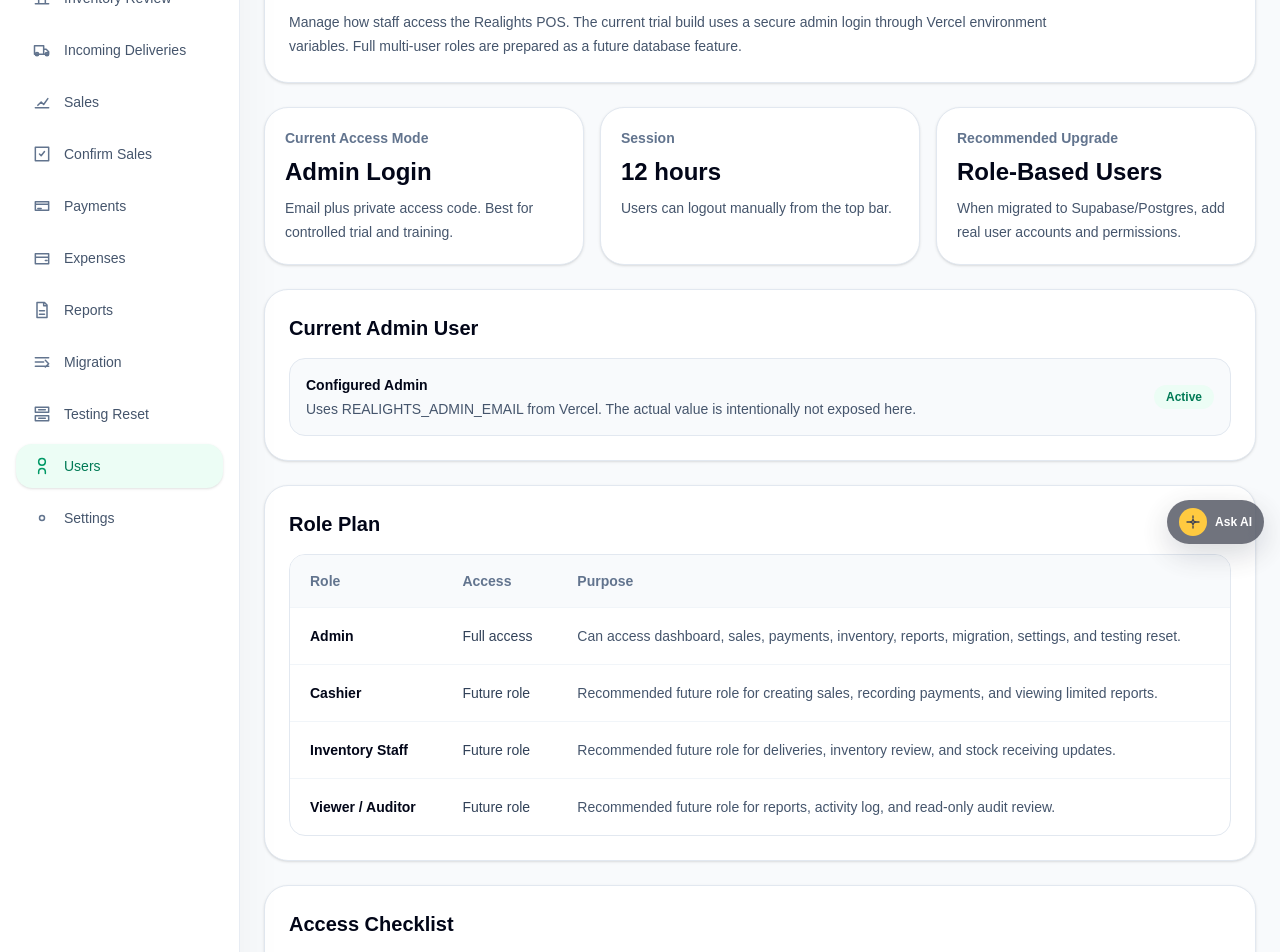
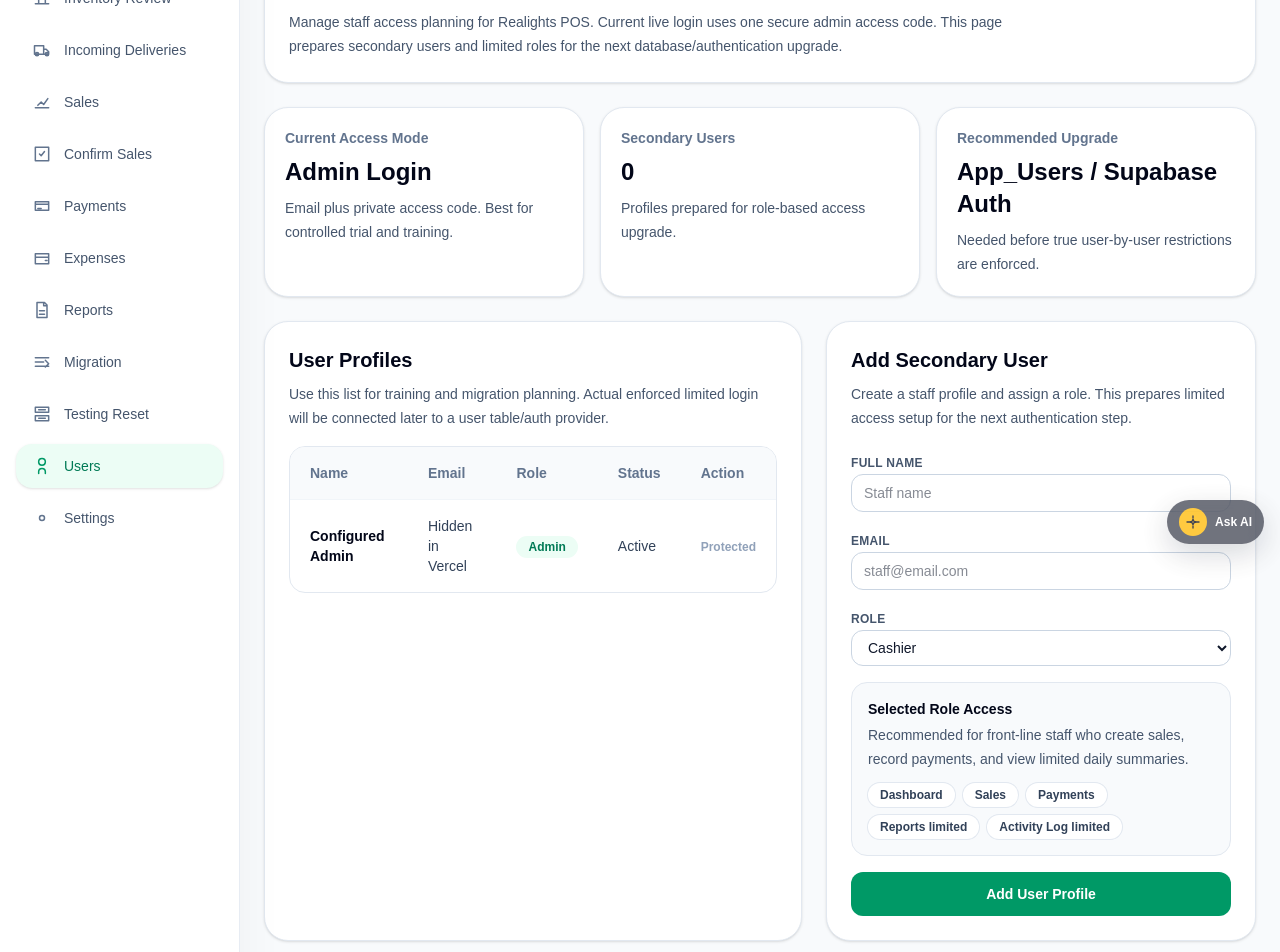
Before and after one commit to johncardinales-cpu/realight-dashboard, a Next.js app: page /users in a window 1280 px wide. Shown: the part 240-1192 px from the top of the page. Built offline with nearby package versions, Linux system fonts and the light colour scheme.

Commit message:
Add secondary user role planning and limited access matrix

```diff
--- a/app/users/page.tsx
+++ b/app/users/page.tsx
@@ -1,42 +1,95 @@
-const roles = [
-  {
-    role: "Admin",
+"use client";
+
+import { FormEvent, useMemo, useState } from "react";
+
+type RoleName = "Admin" | "Cashier" | "Inventory Staff" | "Viewer / Auditor";
+
+type UserProfile = {
+  name: string;
+  email: string;
+  role: RoleName;
+  status: "Active" | "Training" | "Disabled";
+};
+
+const roleAccess: Record<RoleName, { access: string; description: string; pages: string[] }> = {
+  Admin: {
     access: "Full access",
-    description: "Can access dashboard, sales, payments, inventory, reports, migration, settings, and testing reset.",
+    description: "Can manage all modules, settings, migration, reset tools, reports, and audit review.",
+    pages: ["Dashboard", "Incoming Deliveries", "Inventory", "Inventory Review", "Sales", "Confirm Sales", "Payments", "Expenses", "Reports", "Migration", "Testing Reset", "Users", "Settings", "Activity Log"],
   },
-  {
-    role: "Cashier",
-    access: "Future role",
-    description: "Recommended future role for creating sales, recording payments, and viewing limited reports.",
+  Cashier: {
+    access: "Sales and payments only",
+    description: "Recommended for front-line staff who create sales, record payments, and view limited daily summaries.",
+    pages: ["Dashboard", "Sales", "Payments", "Reports limited", "Activity Log limited"],
   },
-  {
-    role: "Inventory Staff",
-    access: "Future role",
-    description: "Recommended future role for deliveries, inventory review, and stock receiving updates.",
+  "Inventory Staff": {
+    access: "Inventory operations only",
+    description: "Recommended for staff receiving deliveries, checking stock, and marking items available/damaged/cancelled.",
+    pages: ["Dashboard", "Incoming Deliveries", "Inventory", "Inventory Review", "Activity Log limited"],
   },
-  {
-    role: "Viewer / Auditor",
-    access: "Future role",
-    description: "Recommended future role for reports, activity log, and read-only audit review.",
+  "Viewer / Auditor": {
+    access: "Read-only review",
+    description: "Recommended for owners/accounting/auditors who need reports, logs, and read-only stock review.",
+    pages: ["Dashboard", "Inventory Review", "Reports", "Activity Log"],
   },
+};
+
+const defaultUsers: UserProfile[] = [
+  { name: "Configured Admin", email: "Hidden in Vercel", role: "Admin", status: "Active" },
 ];
 
 const checklist = [
-  "Current login uses REALIGHTS_ADMIN_EMAIL and REALIGHTS_ACCESS_CODE from Vercel environment variables.",
-  "The access code is not displayed in the app for security.",
+  "Current production login still uses REALIGHTS_ADMIN_EMAIL and REALIGHTS_ACCESS_CODE from Vercel.",
+  "Secondary users here are a role/permission plan for trial and migration readiness.",
+  "For true enforced limited access, the next backend step is App_Users or Supabase Auth.",
+  "The access code is never displayed in the app for security.",
   "Logout is available in the top bar.",
-  "Future database upgrade should move users into a Users table with roles and permissions.",
 ];
 
+function RoleBadge({ role }: { role: RoleName }) {
+  const className = role === "Admin" ? "bg-emerald-50 text-emerald-700" : role === "Cashier" ? "bg-blue-50 text-blue-700" : role === "Inventory Staff" ? "bg-amber-50 text-amber-700" : "bg-violet-50 text-violet-700";
+  return <span className={`rounded-full px-3 py-1 text-xs font-bold ${className}`}>{role}</span>;
+}
+
 export default function UsersPage() {
+  const [users, setUsers] = useState<UserProfile[]>(defaultUsers);
+  const [name, setName] = useState("");
+  const [email, setEmail] = useState("");
+  const [role, setRole] = useState<RoleName>("Cashier");
+  const [message, setMessage] = useState("");
+
+  const selectedRole = useMemo(() => roleAccess[role], [role]);
+
+  function addUser(event: FormEvent<HTMLFormElement>) {
+    event.preventDefault();
+    if (!name.trim() || !email.trim()) {
+      setMessage("Name and email are required to add a secondary user profile.");
+      return;
+    }
+    if (users.some((user) => user.email.toLowerCase() === email.trim().toLowerCase())) {
+      setMessage("This email already exists in the user list.");
+      return;
+    }
+    setUsers((prev) => [...prev, { name: name.trim(), email: email.trim(), role, status: "Training" }]);
+    setName("");
+    setEmail("");
+    setRole("Cashier");
+    setMessage("Secondary user profile added for planning/training. Backend-enforced login can be connected next.");
+  }
+
+  function removeUser(emailToRemove: string) {
+    setUsers((prev) => prev.filter((user) => user.email !== emailToRemove));
+  }
+
   return (
     <section className="space-y-6">
       <div className="rounded-3xl border border-slate-200 bg-white p-6 shadow-sm">
         <p className="text-xs font-bold uppercase tracking-[0.35em] text-emerald-600">Access Control</p>
         <h1 className="mt-2 text-3xl font-bold tracking-tight text-slate-950">Users</h1>
         <p className="mt-2 max-w-3xl text-sm leading-6 text-slate-600">
-          Manage how staff access the Realights POS. The current trial build uses a secure admin login through Vercel environment variables. Full multi-user roles are prepared as a future database feature.
+          Manage staff access planning for Realights POS. Current live login uses one secure admin access code. This page prepares secondary users and limited roles for the next database/authentication upgrade.
         </p>
+        {message ? <p className="mt-4 rounded-2xl border border-emerald-100 bg-emerald-50 px-4 py-3 text-sm font-semibold text-emerald-700">{message}</p> : null}
       </div>
 
       <div className="grid grid-cols-1 gap-4 lg:grid-cols-3">
@@ -46,48 +99,70 @@ export default function UsersPage() {
           <p className="mt-2 text-sm leading-6 text-slate-600">Email plus private access code. Best for controlled trial and training.</p>
         </div>
         <div className="rounded-3xl border border-slate-200 bg-white p-5 shadow-sm">
-          <p className="text-sm font-semibold text-slate-500">Session</p>
-          <p className="mt-2 text-2xl font-bold text-slate-950">12 hours</p>
-          <p className="mt-2 text-sm leading-6 text-slate-600">Users can logout manually from the top bar.</p>
+          <p className="text-sm font-semibold text-slate-500">Secondary Users</p>
+          <p className="mt-2 text-2xl font-bold text-slate-950">{Math.max(users.length - 1, 0)}</p>
+          <p className="mt-2 text-sm leading-6 text-slate-600">Profiles prepared for role-based access upgrade.</p>
         </div>
         <div className="rounded-3xl border border-slate-200 bg-white p-5 shadow-sm">
           <p className="text-sm font-semibold text-slate-500">Recommended Upgrade</p>
-          <p className="mt-2 text-2xl font-bold text-slate-950">Role-Based Users</p>
-          <p className="mt-2 text-sm leading-6 text-slate-600">When migrated to Supabase/Postgres, add real user accounts and permissions.</p>
+          <p className="mt-2 text-2xl font-bold text-slate-950">App_Users / Supabase Auth</p>
+          <p className="mt-2 text-sm leading-6 text-slate-600">Needed before true user-by-user restrictions are enforced.</p>
         </div>
       </div>
 
-      <div className="rounded-3xl border border-slate-200 bg-white p-6 shadow-sm">
-        <h2 className="text-xl font-bold text-slate-950">Current Admin User</h2>
-        <div className="mt-4 rounded-2xl border border-slate-200 bg-slate-50 p-4">
-          <div className="flex flex-col gap-3 md:flex-row md:items-center md:justify-between">
-            <div>
-              <p className="text-sm font-bold text-slate-950">Configured Admin</p>
-              <p className="mt-1 text-sm text-slate-600">Uses REALIGHTS_ADMIN_EMAIL from Vercel. The actual value is intentionally not exposed here.</p>
-            </div>
-            <span className="w-fit rounded-full bg-emerald-50 px-3 py-1 text-xs font-bold text-emerald-700">Active</span>
+      <div className="grid gap-6 xl:grid-cols-[minmax(0,1fr)_430px]">
+        <div className="rounded-3xl border border-slate-200 bg-white p-6 shadow-sm">
+          <h2 className="text-xl font-bold text-slate-950">User Profiles</h2>
+          <p className="mt-2 text-sm leading-6 text-slate-600">Use this list for training and migration planning. Actual enforced limited login will be connected later to a user table/auth provider.</p>
+          <div className="mt-4 overflow-x-auto rounded-2xl border border-slate-200">
+            <table className="min-w-full text-left text-sm">
+              <thead className="bg-slate-50 text-slate-500">
+                <tr>
+                  <th className="px-5 py-4 font-semibold">Name</th>
+                  <th className="px-5 py-4 font-semibold">Email</th>
+                  <th className="px-5 py-4 font-semibold">Role</th>
+                  <th className="px-5 py-4 font-semibold">Status</th>
+                  <th className="px-5 py-4 font-semibold">Action</th>
+                </tr>
+              </thead>
+              <tbody>
+                {users.map((user) => (
+                  <tr key={user.email} className="border-t border-slate-100">
+                    <td className="px-5 py-4 font-bold text-slate-950">{user.name}</td>
+                    <td className="px-5 py-4 text-slate-700">{user.email}</td>
+                    <td className="px-5 py-4"><RoleBadge role={user.role} /></td>
+                    <td className="px-5 py-4 text-slate-700">{user.status}</td>
+                    <td className="px-5 py-4">
+                      {user.email === "Hidden in Vercel" ? <span className="text-xs font-semibold text-slate-400">Protected</span> : <button type="button" onClick={() => removeUser(user.email)} className="rounded-xl border border-slate-300 px-3 py-2 text-xs font-bold text-slate-700">Remove</button>}
+                    </td>
+                  </tr>
+                ))}
+              </tbody>
+            </table>
           </div>
         </div>
+
+        <form onSubmit={addUser} className="rounded-3xl border border-slate-200 bg-white p-6 shadow-sm">
+          <h2 className="text-xl font-bold text-slate-950">Add Secondary User</h2>
+          <p className="mt-2 text-sm leading-6 text-slate-600">Create a staff profile and assign a role. This prepares limited access setup for the next authentication step.</p>
+          <div className="mt-5 space-y-4">
+            <label className="block space-y-1"><span className="text-xs font-bold uppercase tracking-wide text-slate-600">Full Name</span><input className="w-full rounded-xl border border-slate-300 px-3 py-2 text-sm" value={name} onChange={(event) => setName(event.target.value)} placeholder="Staff name" /></label>
+            <label className="block space-y-1"><span className="text-xs font-bold uppercase tracking-wide text-slate-600">Email</span><input className="w-full rounded-xl border border-slate-300 px-3 py-2 text-sm" type="email" value={email} onChange={(event) => setEmail(event.target.value)} placeholder="staff@email.com" /></label>
+            <label className="block space-y-1"><span className="text-xs font-bold uppercase tracking-wide text-slate-600">Role</span><select className="w-full rounded-xl border border-slate-300 px-3 py-2 text-sm" value={role} onChange={(event) => setRole(event.target.value as RoleName)}><option>Cashier</option><option>Inventory Staff</option><option>Viewer / Auditor</option><option>Admin</option></select></label>
+            <div className="rounded-2xl border border-slate-200 bg-slate-50 p-4"><p className="text-sm font-bold text-slate-950">Selected Role Access</p><p className="mt-1 text-sm leading-6 text-slate-600">{selectedRole.description}</p><div className="mt-3 flex flex-wrap gap-2">{selectedRole.pages.map((page) => <span key={page} className="rounded-full bg-white px-3 py-1 text-xs font-bold text-slate-700 ring-1 ring-slate-200">{page}</span>)}</div></div>
+            <button type="submit" className="w-full rounded-xl bg-emerald-600 px-5 py-3 text-sm font-bold text-white">Add User Profile</button>
+          </div>
+        </form>
       </div>
 
       <div className="rounded-3xl border border-slate-200 bg-white p-6 shadow-sm">
-        <h2 className="text-xl font-bold text-slate-950">Role Plan</h2>
+        <h2 className="text-xl font-bold text-slate-950">Role Access Matrix</h2>
         <div className="mt-4 overflow-x-auto rounded-2xl border border-slate-200">
           <table className="min-w-full text-left text-sm">
-            <thead className="bg-slate-50 text-slate-500">
-              <tr>
-                <th className="px-5 py-4 font-semibold">Role</th>
-                <th className="px-5 py-4 font-semibold">Access</th>
-                <th className="px-5 py-4 font-semibold">Purpose</th>
-              </tr>
-            </thead>
+            <thead className="bg-slate-50 text-slate-500"><tr><th className="px-5 py-4 font-semibold">Role</th><th className="px-5 py-4 font-semibold">Access Level</th><th className="px-5 py-4 font-semibold">Allowed Pages</th></tr></thead>
             <tbody>
-              {roles.map((item) => (
-                <tr key={item.role} className="border-t border-slate-100">
-                  <td className="px-5 py-4 font-bold text-slate-950">{item.role}</td>
-                  <td className="px-5 py-4 text-slate-700">{item.access}</td>
-                  <td className="px-5 py-4 leading-6 text-slate-600">{item.description}</td>
-                </tr>
+              {(Object.keys(roleAccess) as RoleName[]).map((item) => (
+                <tr key={item} className="border-t border-slate-100 align-top"><td className="px-5 py-4"><RoleBadge role={item} /></td><td className="px-5 py-4 font-semibold text-slate-700">{roleAccess[item].access}<p className="mt-1 text-sm font-normal leading-6 text-slate-500">{roleAccess[item].description}</p></td><td className="px-5 py-4"><div className="flex flex-wrap gap-2">{roleAccess[item].pages.map((page) => <span key={page} className="rounded-full bg-slate-50 px-3 py-1 text-xs font-bold text-slate-700 ring-1 ring-slate-200">{page}</span>)}</div></td></tr>
               ))}
             </tbody>
           </table>
@@ -97,11 +172,7 @@ export default function UsersPage() {
       <div className="rounded-3xl border border-slate-200 bg-white p-6 shadow-sm">
         <h2 className="text-xl font-bold text-slate-950">Access Checklist</h2>
         <div className="mt-4 grid gap-3 md:grid-cols-2">
-          {checklist.map((item) => (
-            <div key={item} className="rounded-2xl border border-slate-200 bg-slate-50 p-4 text-sm leading-6 text-slate-700">
-              <span className="mr-2 font-bold text-emerald-600">✓</span>{item}
-            </div>
-          ))}
+          {checklist.map((item) => <div key={item} className="rounded-2xl border border-slate-200 bg-slate-50 p-4 text-sm leading-6 text-slate-700"><span className="mr-2 font-bold text-emerald-600">✓</span>{item}</div>)}
         </div>
       </div>
     </section>
```
